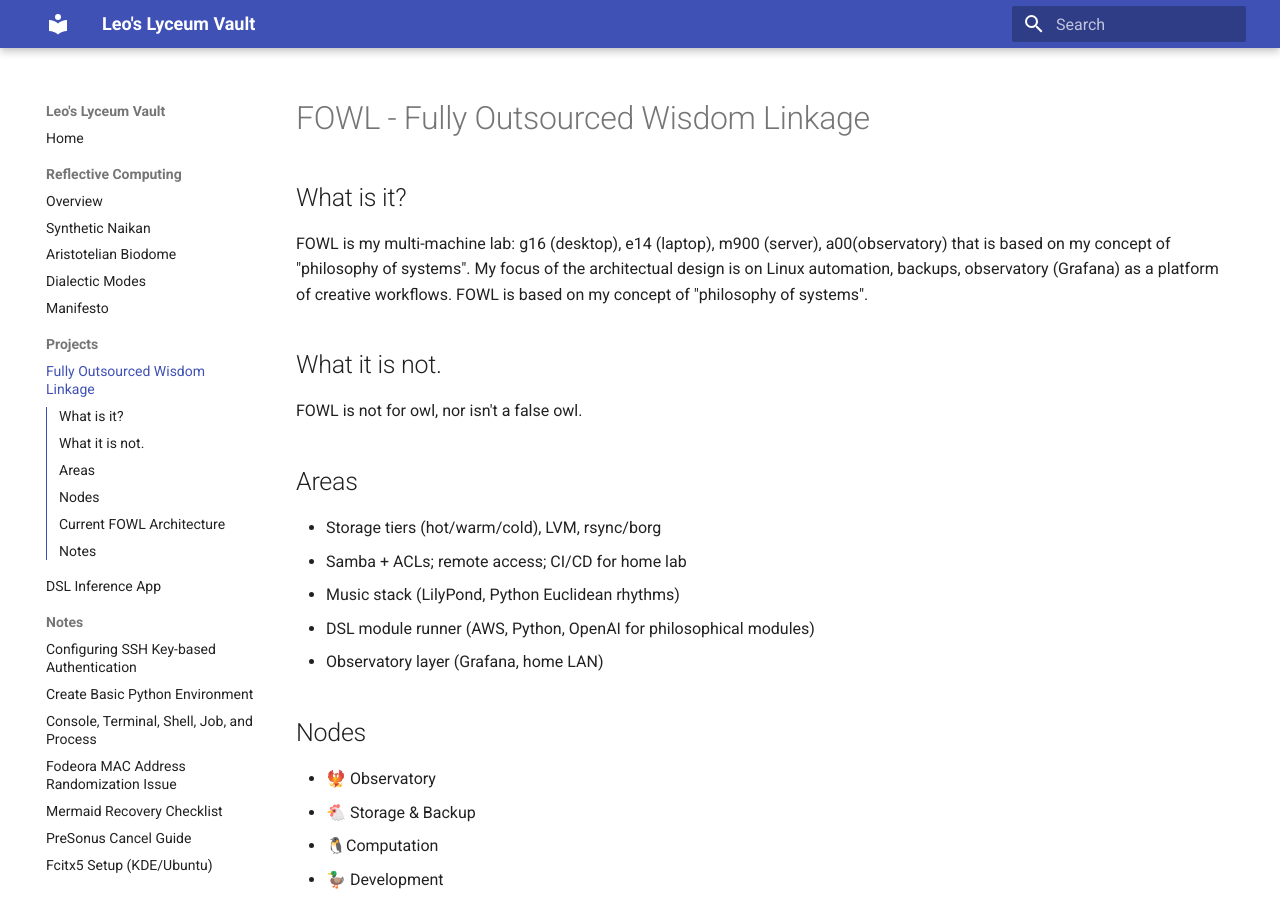
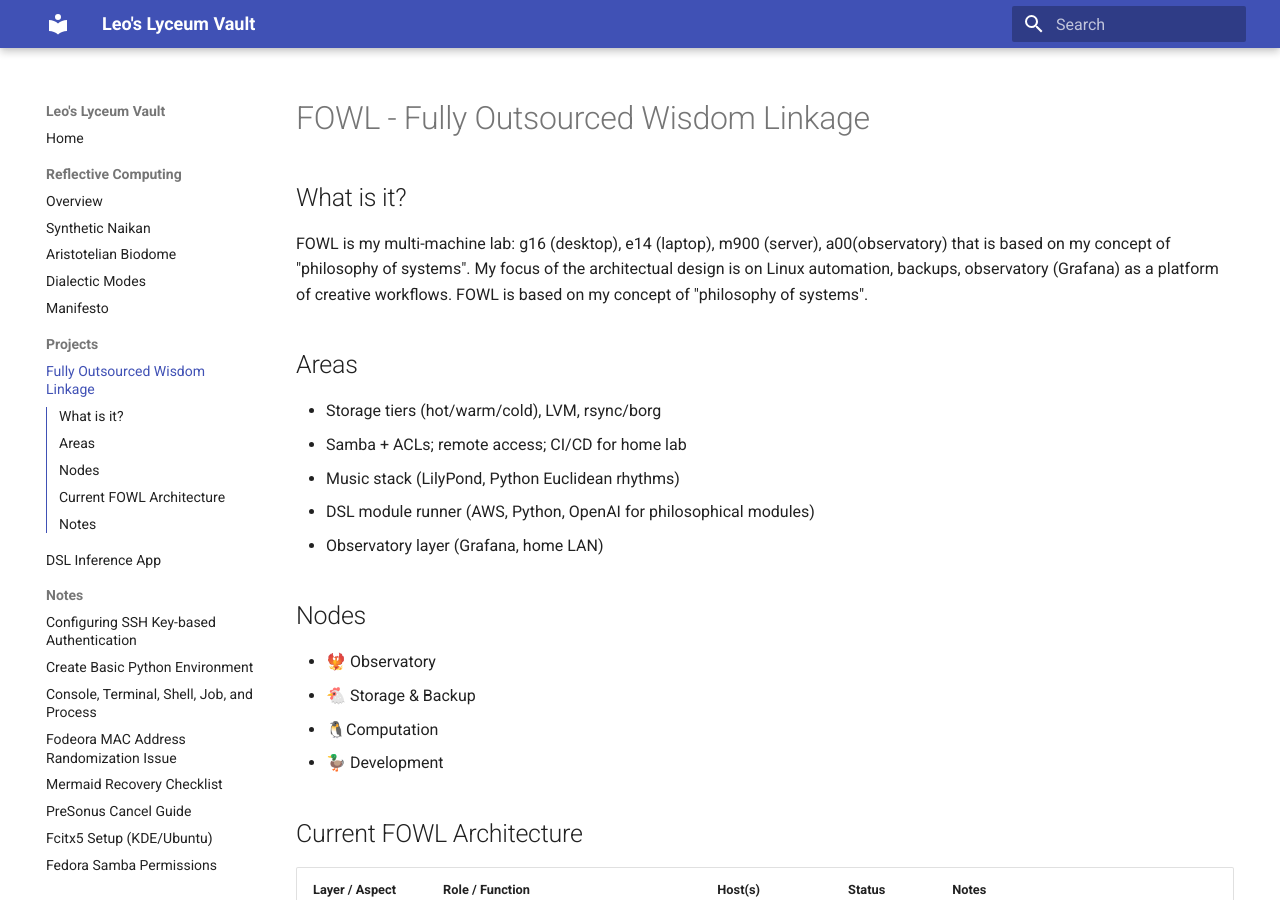
Before and after one commit to leo-nakayama/lyceum-vault, an MkDocs documentation site: the page built from docs/projects/FOWL.md, in a window 1280 px wide and 900 px high. Built offline with MkDocs 1.6.1 and Material for MkDocs 9.7.7, drawn with Linux system fonts in a browser that asks for light colours.

Commit message:
deleted some content

```diff
--- a/docs/projects/FOWL.md
+++ b/docs/projects/FOWL.md
@@ -3,10 +3,6 @@
 ## What is it?
 
 FOWL is my multi-machine lab: g16 (desktop), e14 (laptop), m900 (server), a00(observatory) that is based on my concept of "philosophy of systems". My focus of the architectual design is on Linux automation, backups, observatory (Grafana) as a platform of creative workflows. FOWL is based on my concept of "philosophy of systems".
-
-## What it is not.
-
-FOWL is not for owl, nor isn't a false owl.
 
 ## Areas
 - Storage tiers (hot/warm/cold), LVM, rsync/borg
```
